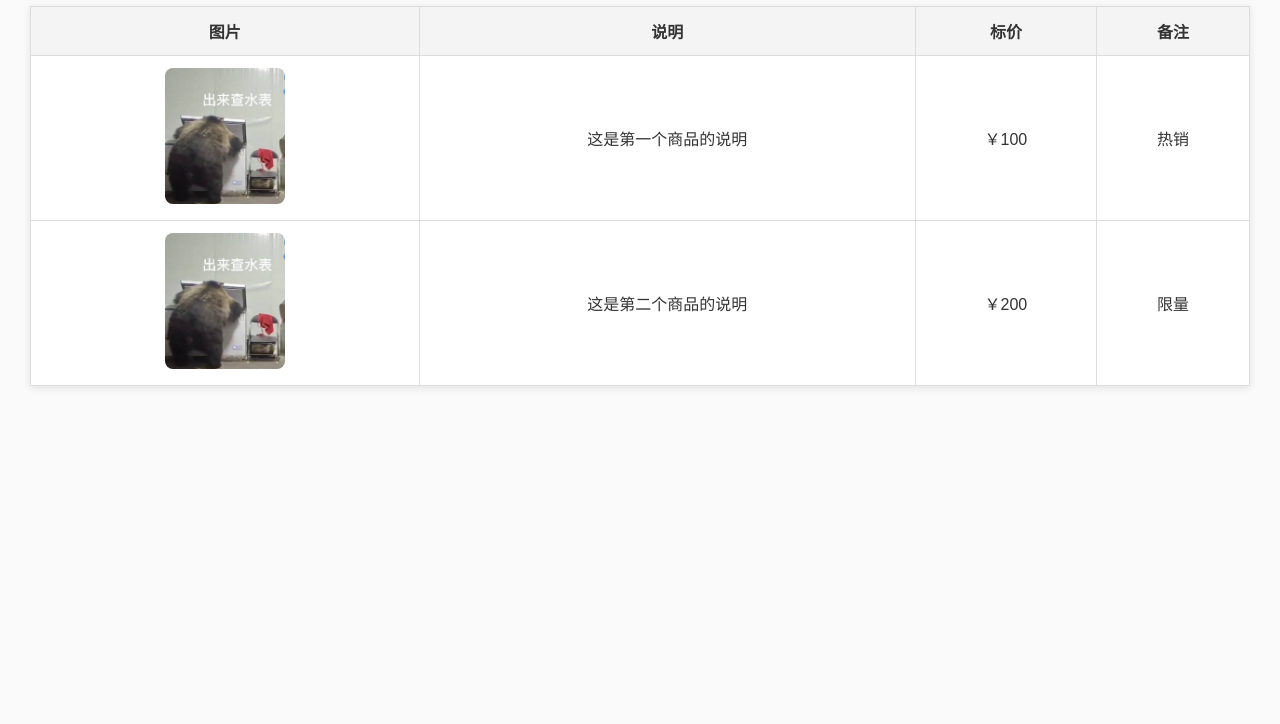
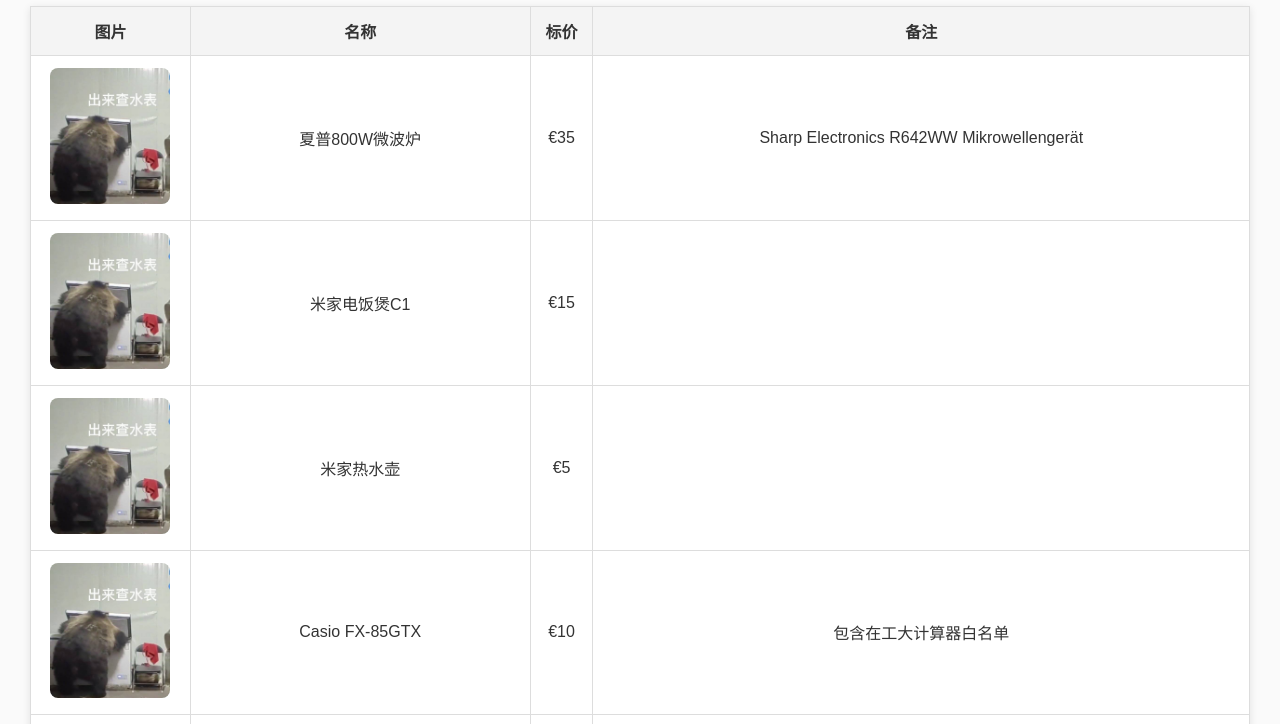
Before and after one commit to jeremy23333/itemlist, a plain HTML site: page index.html in a window 1280 px wide. Shown: the part 90-814 px from the top of the page. Drawn offline with Linux system fonts and the light colour scheme.

Commit message:
初始提交：添加网页和商品表格

```diff
--- a/index.html
+++ b/index.html
@@ -2,16 +2,16 @@
 <html lang="zh">
 <head>
   <meta charset="UTF-8">
-  <title>商品展示</title>
+  <title>二手物品</title>
   <link rel="stylesheet" href="style.css">
 </head>
 <body>
-  <h1>商品展示表</h1>
+  <h1>二手物品列表</h1>
   <table>
     <thead>
       <tr>
         <th>图片</th>
-        <th>说明</th>
+        <th>名称</th>
         <th>标价</th>
         <th>备注</th>
       </tr>
--- a/products.json
+++ b/products.json
@@ -1,14 +1,86 @@
 [
   {
     "image": "product1.jpg",
-    "desc": "这是第一个商品的说明",
-    "price": "￥100",
-    "note": "热销"
+    "desc": "夏普800W微波炉",
+    "price": "€35",
+    "note": "Sharp Electronics R642WW Mikrowellengerät"
   },
   {
     "image": "product2.jpg",
-    "desc": "这是第二个商品的说明",
-    "price": "￥200",
-    "note": "限量"
+    "desc": "米家电饭煲C1",
+    "price": "€15",
+    "note": ""
+  },
+  {
+    "image": "product2.jpg",
+    "desc": "米家热水壶",
+    "price": "€5",
+    "note": ""
+  },
+  {
+    "image": "product2.jpg",
+    "desc": "Casio FX-85GTX",
+    "price": "€10",
+    "note": "包含在工大计算器白名单"
+  },
+  {
+    "image": "product2.jpg",
+    "desc": "USB+3.5接口小音箱",
+    "price": "€5",
+    "note": "包含在工大计算器白名单"
+  },
+  {
+    "image": "product2.jpg",
+    "desc": "台式风扇",
+    "price": "€15",
+    "note": "包含在工大计算器白名单"
+  },
+  {
+    "image": "product2.jpg",
+    "desc": "立式风扇",
+    "price": "€0",
+    "note": "需自己上油"
+  },
+  {
+    "image": "product2.jpg",
+    "desc": "Canon PIXMA TS5151 All-in-One打印机",
+    "price": "€20",
+    "note": ""
+  },
+  {
+    "image": "product2.jpg",
+    "desc": "冷冻柜",
+    "price": "€0",
+    "note": "我楼道里捡回来的，所以谁要也可以免费拿走。还在用，预计最晚9月20日可取走"
+  },
+  {
+    "image": "product2.jpg",
+    "desc": "Nespresso Krups Vertuo咖啡机",
+    "price": "€35",
+    "note": ""
+  },
+  {
+    "image": "product2.jpg",
+    "desc": "超声波清洗机",
+    "price": "€10",
+    "note": ""
+  },
+  {
+    "image": "product2.jpg",
+    "desc": "升降桌",
+    "price": "€50",
+    "note": "桌板使用痕迹较多，可自行更换"
+  },
+  {
+    "image": "product2.jpg",
+    "desc": "WMF搅拌机",
+    "price": "€15",
+    "note": ""
+  },
+  {
+    "image": "product2.jpg",
+    "desc": "32cm WOK锅",
+    "price": "€10",
+    "note": ""
   }
 ]
```
